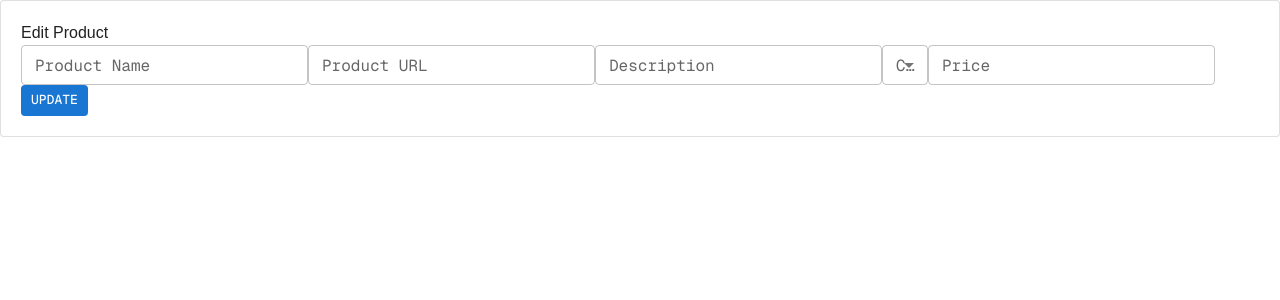
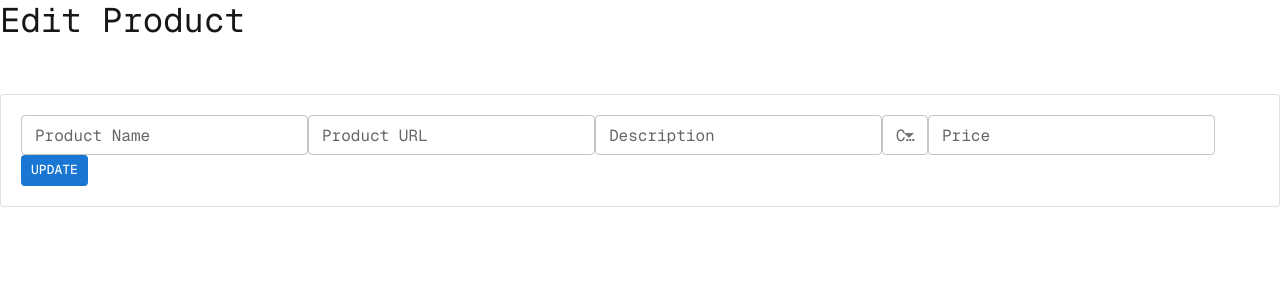
Before and after one commit to akshikrm/e-com-deom-client, a Next.js app: page /products/1 in a window 1280 px wide. Shown: the top 300 px of the page. Built offline with nearby package versions, Linux system fonts and the light colour scheme; no server answers; what @mui/material-nextjs would draw is missing.

Commit message:
added a header component

```diff
--- a/app/products/[product_id]/page.tsx
+++ b/app/products/[product_id]/page.tsx
@@ -3,6 +3,7 @@ import useEditProduct from "./hooks/use-edit-product";
 import ProductForm from "../components/product-form";
 import { use } from "react";
 import { Card } from "@mui/material";
+import HeaderBreadcrumbs from "@/components/header";
 
 type Props = {
   params: Promise<{ product_id: string }>;
@@ -12,9 +13,15 @@ export default function EditProduct({ params }: Props) {
   const { product_id } = use(params);
   const { methods, onSubmit } = useEditProduct(parseInt(product_id));
   return (
-    <Card>
-      Edit Product
-      <ProductForm methods={methods} onSubmit={onSubmit} buttonLabel="update" />
-    </Card>
+    <>
+      <HeaderBreadcrumbs heading="Edit Product" />
+      <Card>
+        <ProductForm
+          methods={methods}
+          onSubmit={onSubmit}
+          buttonLabel="update"
+        />
+      </Card>
+    </>
   );
 }
--- a/app/products/add/page.tsx
+++ b/app/products/add/page.tsx
@@ -2,13 +2,20 @@
 import useAddProduct from "./hooks/use-add-product";
 import ProductForm from "../components/product-form";
 import { Card } from "@mui/material";
+import HeaderBreadcrumbs from "@/components/header";
 
 export default function AddProduct() {
   const { methods, onSubmit } = useAddProduct();
   return (
-    <Card>
-      Add Product
-      <ProductForm methods={methods} onSubmit={onSubmit} buttonLabel="create" />
-    </Card>
+    <>
+      <HeaderBreadcrumbs heading="Add Product" />
+      <Card>
+        <ProductForm
+          methods={methods}
+          onSubmit={onSubmit}
+          buttonLabel="create"
+        />
+      </Card>
+    </>
   );
 }
--- a/app/products/page.tsx
+++ b/app/products/page.tsx
@@ -3,6 +3,8 @@ import { redirect } from "next/navigation";
 import ProductList from "./components/product-list";
 import { Button } from "@mui/material";
 import Link from "next/link";
+
+import HeaderBreadcrumbs from "@/components/header";
 
 export default async function Products() {
   const jwt = await getJWT();
@@ -15,14 +17,14 @@ export default async function Products() {
 
   return (
     <>
-      <div className="flex justify-between">
-        <h1 className="capitalize">products list</h1>
-        {isAdmin ? (
+      <HeaderBreadcrumbs
+        heading="Product List"
+        action={
           <Button LinkComponent={Link} color="primary" href="/products/add">
             add
           </Button>
-        ) : null}
-      </div>
+        }
+      />
       <ProductList isAdmin={isAdmin} />
     </>
   );
--- /dev/null
+++ b/components/header.tsx
@@ -0,0 +1,31 @@
+import { Box, Typography } from "@mui/material";
+import { FunctionComponent, ReactNode } from "react";
+
+type Props = {
+  // links: string[];
+  heading: string;
+  action?: ReactNode;
+};
+
+const HeaderBreadcrumbs: FunctionComponent<Props> = ({
+  // links,
+  action,
+  heading,
+}) => {
+  return (
+    <Box sx={{ mb: 5 }}>
+      <Box sx={{ display: "flex", alignItems: "center" }}>
+        <Box sx={{ flexGrow: 1 }}>
+          <Typography variant="h4" variantMapping={{ h4: "h1" }} gutterBottom>
+            {heading}
+          </Typography>
+          {/* <Breadcrumbs links={links} {...other} /> */}
+        </Box>
+
+        {action && <Box sx={{ flexShrink: 0 }}>{action}</Box>}
+      </Box>
+    </Box>
+  );
+};
+
+export default HeaderBreadcrumbs;
```
